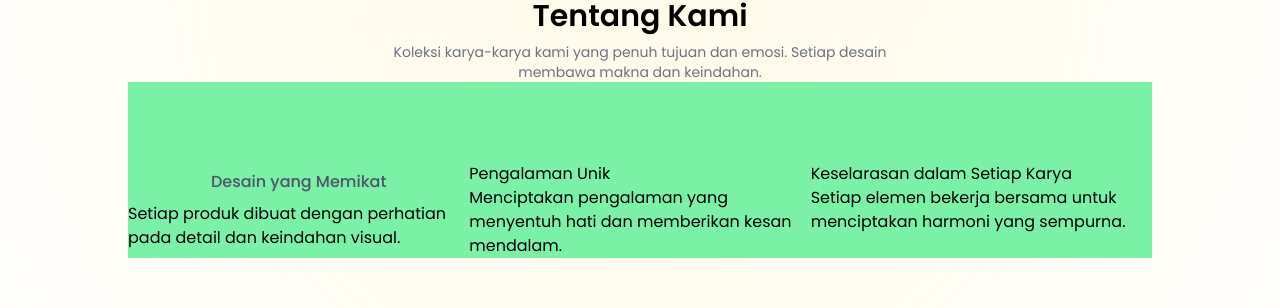
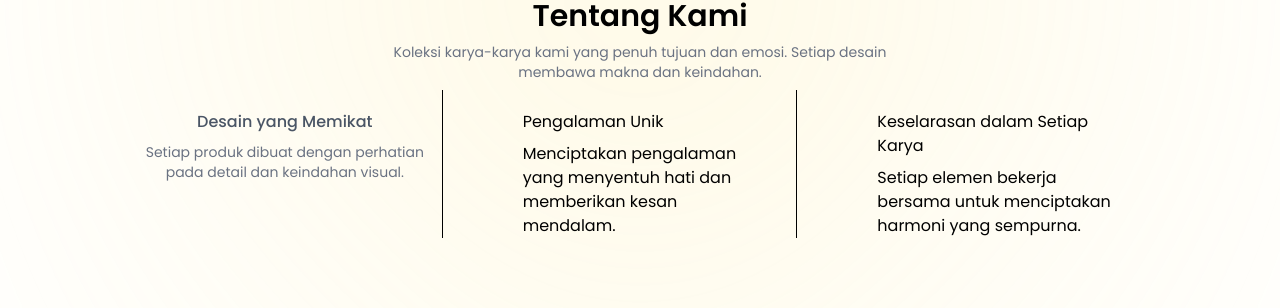
Before and after one commit to kouuch/webdev-adventure, a React (Vite) app: page / in a window 1280 px wide. Shown: the part 362-670 px from the top of the page. Built offline with nearby package versions, Linux system fonts and the light colour scheme; a web font is replaced by a local one.

Commit message:
chech point profile

```diff
--- a/src/page/UserProfile.jsx
+++ b/src/page/UserProfile.jsx
@@ -27,23 +27,31 @@ const UserProfile = () => {
           Koleksi karya-karya kami yang penuh tujuan dan emosi. Setiap desain
           membawa makna dan keindahan.
         </p>
-        <div className="relative max-w-5xl mx-auto grid md:grid-cols-2 lg:grid-cols-3 px-8 md:px-0 pt-20 bg-green-300">
+        <div className="relative max-w-5xl mx-auto grid md:grid-cols-2 lg:grid-cols-3 px-8 md:px-0 pt-2 gap-10">
           <div className="size-[450px] -top-80 left-1/2 -translate-x-1/2 rounded-full absolute blur-[300px] -z-10 bg-amber-200"></div>
-          <div className="mt-2 space-y-2">
-            <h3 className="text-base font-medium text-gray-600 text-center">Desain yang Memikat</h3>
-            <p>
+          <div className="py-10 border-b md:py-0 lg:border-r md:border-b-0">
+            <div className="mt-5 space-y-2">
+              <h3 className="text-base font-medium text-gray-600 text-center">
+                Desain yang Memikat
+              </h3>
+              <p className="text-sm text-gray-500 text-center">
                 Setiap produk dibuat dengan perhatian pada detail dan keindahan
                 visual.
               </p>
             </div>
-          <div>
+          </div>
+
+          <div className="py-10 border-b md:py-0 lg:border-r md:border-b-0 md:px-10">
+            <div className="mt-5 space-y-2">
               <h3>Pengalaman Unik</h3>
               <p>
                 Menciptakan pengalaman yang menyentuh hati dan memberikan kesan
                 mendalam.
               </p>
             </div>
-          <div>
+          </div>
+          <div className="py-10 border-b md:py-0 md:border-b-0 md:px-10">
+            <div className="mt-5 space-y-2">
               <h3>Keselarasan dalam Setiap Karya</h3>
               <p>
                 Setiap elemen bekerja bersama untuk menciptakan harmoni yang
@@ -53,6 +61,7 @@ const UserProfile = () => {
           </div>
         </div>
       </div>
+    </div>
   );
 };
 
```
Lines whose indentation alone changed are shown as unchanged.
